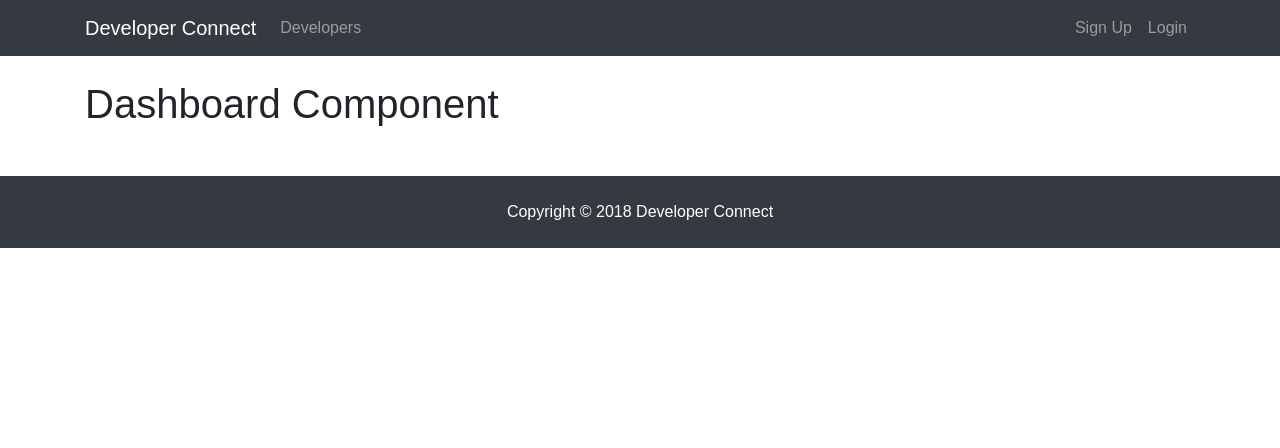
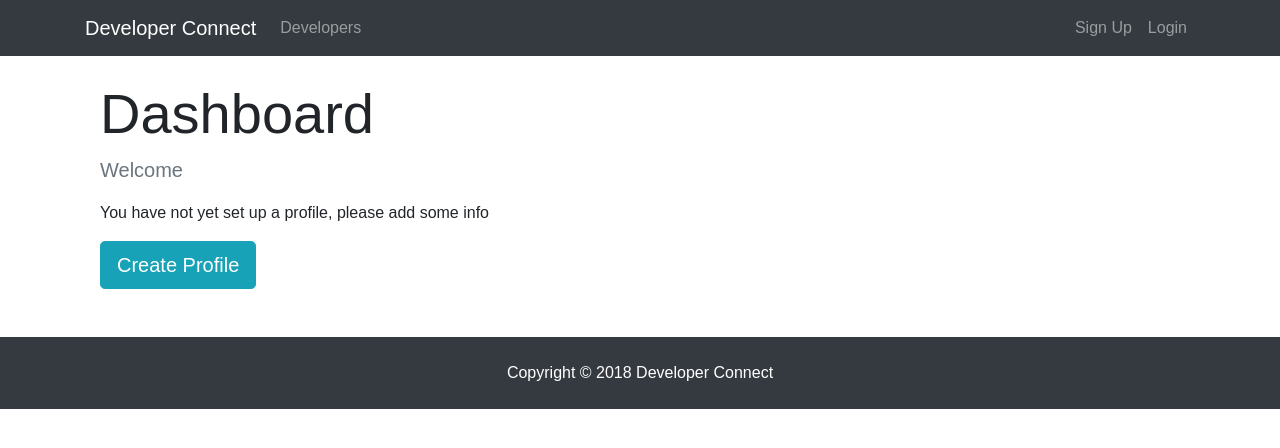
Before and after one commit to kapil5harma/Developer-Connect, a React (Create React App) app in the folder client/: page /dashboard in a window 1280 px wide. Shown: the top 448 px of the page. Built offline with nearby package versions, Linux system fonts and the light colour scheme; no server answers.

Commit message:
Dashboard start

```diff
--- a/client/src/components/dashboard/Dashboard.js
+++ b/client/src/components/dashboard/Dashboard.js
@@ -1,7 +1,9 @@
 import React, { Component } from 'react';
+import { Link } from 'react-router-dom';
 import PropTypes from 'prop-types';
 import { connect } from 'react-redux';
 import { getCurrentProfile } from '../../actions/profileActions';
+import Spinner from '../common/Spinner';
 
 class Dashboard extends Component {
   componentDidMount = () => {
@@ -9,12 +11,55 @@
   };
 
   render() {
+    const { user } = this.props.auth;
+    const { profile, loading } = this.props.profile;
+
+    let dashboardContent;
+
+    if (profile === null || loading) {
+      dashboardContent = <Spinner />;
+    } else {
+      // Check if logged in user has profile data
+      if (Object.keys(profile).length > 0) {
+        dashboardContent = <h4>TODO: Display Profile</h4>;
+      } else {
+        // User is logged in but has no profile
+        dashboardContent = (
+          <div>
+            <p className="lead text-muted">Welcome {user.name}</p>
+            <p>You have not yet set up a profile, please add some info</p>
+            <Link to="/create-profile" className="btn btn-lg btn-info">
+              Create Profile
+            </Link>
+          </div>
+        );
+      }
+    }
+
     return (
-      <div>
-        <h1>Dashboard Component</h1>
+      <div className="dashboard">
+        <div className="container">
+          <div className="row">
+            <div className="col-md-12">
+              <h1 className="display-4">Dashboard</h1>
+              {dashboardContent}
+            </div>
+          </div>
+        </div>
       </div>
     );
   }
 }
 
-export default connect(null, { getCurrentProfile })(Dashboard);
+Dashboard.propTypes = {
+  getCurrentProfile: PropTypes.func.isRequired,
+  auth: PropTypes.object.isRequired,
+  profile: PropTypes.object.isRequired
+};
+
+const mapStateToProps = state => ({
+  profile: state.profile,
+  auth: state.auth
+});
+
+export default connect(mapStateToProps, { getCurrentProfile })(Dashboard);
```
